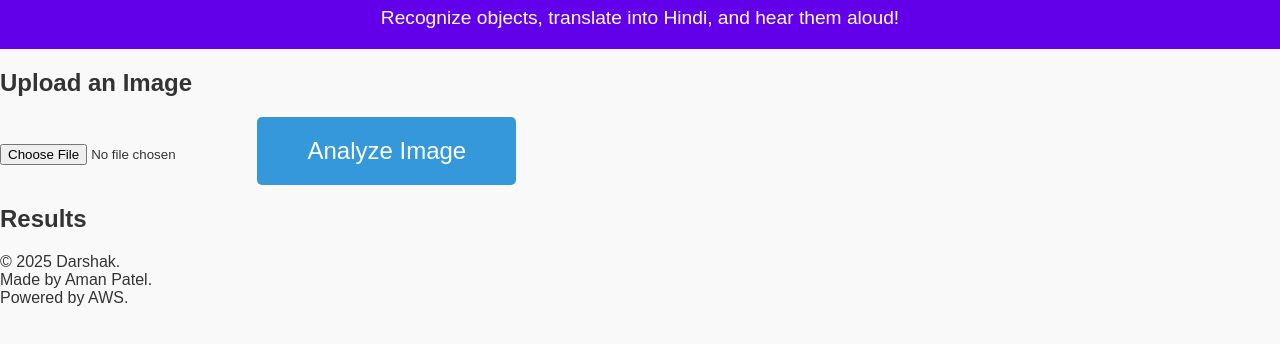
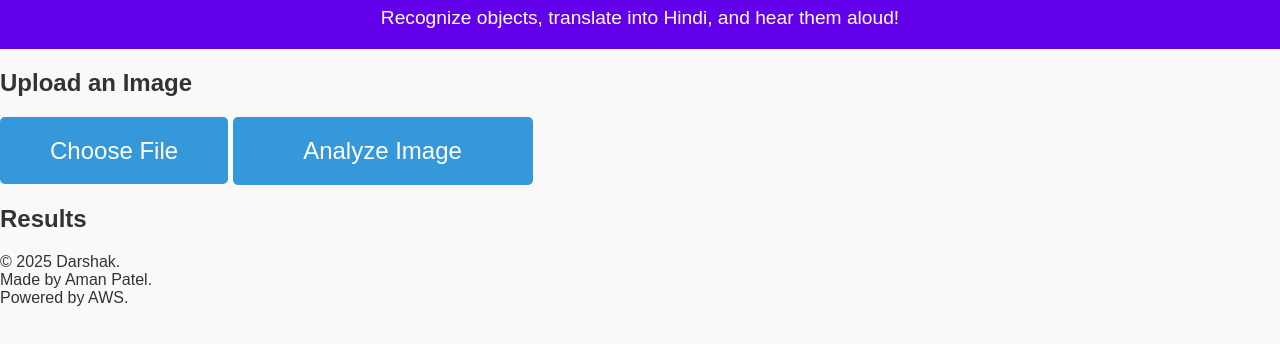
Before and after one commit to aman3170/CloudProjects, a plain HTML site: page index.html in a window 1280 px wide. Shown: the part 68-412 px from the top of the page. Drawn offline with Linux system fonts and the light colour scheme; a script that the page names is missing.

Commit message:
Update index.html

```diff
--- a/index.html
+++ b/index.html
@@ -8,8 +8,8 @@
     <script src="https://sdk.amazonaws.com/js/aws-sdk-2.1321.0.min.js"></script>
     <script src="app.js" defer></script>
     <style>
-        /* Increase button size */
-        #analyze-button {
+        /* Common button style */
+        .custom-button {
             padding: 20px 50px; /* Increased padding */
             font-size: 1.5em; /* Increased font size */
             background-color: #3498db;
@@ -18,9 +18,16 @@
             border-radius: 5px;
             cursor: pointer;
             transition: background-color 0.3s;
+            width: 100%; /* Make buttons full width */
+            max-width: 300px; /* Limit button width */
         }
-        #analyze-button:hover {
+        .custom-button:hover {
             background-color: #2980b9;
+        }
+
+        /* Hide the default file input */
+        #image-upload {
+            display: none;
         }
     </style>
 </head>
@@ -33,8 +40,10 @@
     <main>
         <section id="upload-section">
             <h2>Upload an Image</h2>
+            <!-- Custom "Choose File" button -->
+            <label for="image-upload" class="custom-button">Choose File</label>
             <input type="file" id="image-upload" accept="image/*">
-            <button id="analyze-button">Analyze Image</button>
+            <button id="analyze-button" class="custom-button">Analyze Image</button>
         </section>
 
         <section id="results-section">
```
